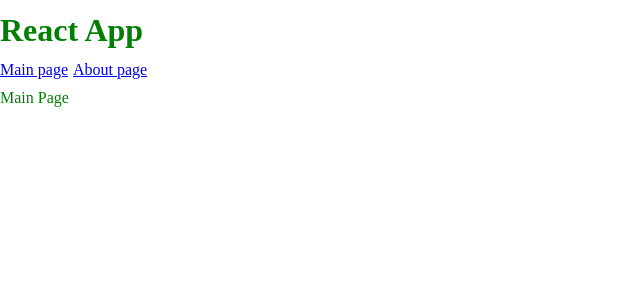
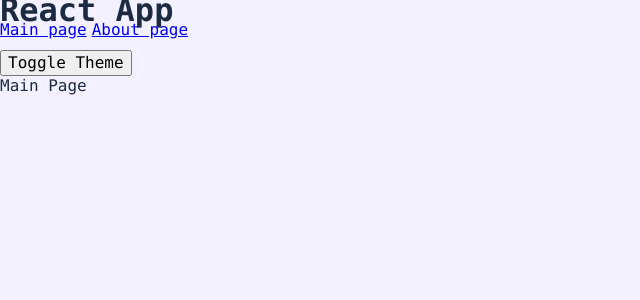
Before and after one commit to archebaldo77/arche77-blog, a React app: page / in a window 1280 px wide. Shown: the top 300 px of the page, without its empty margins (0-640 px from the left). Built offline with nearby package versions, Linux system fonts and the light colour scheme.

Commit message:
Add: basic styles (reset, variables, themes (light/dark))

```diff
--- a/src/components/app/app.module.scss
+++ b/src/components/app/app.module.scss
@@ -1,5 +1,5 @@
 .app {
-  color: green;
+  min-height: 100vh;
 }
 
 .links {
--- a/src/components/app/app.tsx
+++ b/src/components/app/app.tsx
@@ -1,5 +1,5 @@
 // packages;
-import { Suspense } from "react";
+import { Suspense, useState } from "react";
 import { Routes, Route, Link } from "react-router-dom";
 
 // pages;
@@ -9,14 +9,28 @@ import { AboutLazy } from "../../pages/about/about.lazy";
 // styles;
 import cls from "./app.module.scss";
 
+enum Theme {
+  LIGHT = `light`,
+  DARK = `dark`,
+}
+
 export const App = () => {
+  const [theme, setTheme] = useState<Theme>(Theme.LIGHT);
+
+  const toggleTheme = () => {
+    setTheme((prevTheme) =>
+      prevTheme === Theme.LIGHT ? Theme.DARK : Theme.LIGHT
+    );
+  };
+
   return (
-    <div className={cls.app}>
+    <div className={`${cls.app} ${theme}`}>
       <h1>React App</h1>
       <div className={cls.links}>
         <Link to="/">Main page</Link>
         <Link to="/about">About page</Link>
       </div>
+      <button onClick={toggleTheme}>Toggle Theme</button>
       <Suspense fallback={<div>Loading...</div>}>
         <Routes>
           <Route path="/" element={<MainLazy />} />
--- /dev/null
+++ b/src/styles/reset.scss
@@ -0,0 +1,26 @@
+img,
+picture,
+video,
+canvas,
+svg {
+  display: block;
+  max-width: 100%;
+}
+
+input,
+button,
+textarea,
+select {
+  font: inherit;
+}
+
+p,
+h1,
+h2,
+h3,
+h4,
+h5,
+h6 {
+  margin: 0;
+  overflow-wrap: break-word;
+}
--- a/src/styles/style.scss
+++ b/src/styles/style.scss
@@ -1,3 +1,8 @@
+@import "./variables/global.scss";
+@import "./reset.scss";
+@import "./themes/light.scss";
+@import "./themes/dark.scss";
+
 *,
 *::before,
 *::after {
@@ -6,5 +11,6 @@
 
 body {
   margin: 0;
-  font: 400 16px/18px "Times New Roman", sans-serif;
+  font: var(--font-main);
+  min-height: 100vh;
 }
--- /dev/null
+++ b/src/styles/themes/dark.scss
@@ -0,0 +1,4 @@
+.dark {
+  background-color: var(--bg-color-dark);
+  color: var(--primary-color-dark);
+}
--- /dev/null
+++ b/src/styles/themes/light.scss
@@ -0,0 +1,4 @@
+.light {
+  background-color: var(--bg-color-light);
+  color: var(--primary-color-light);
+}
--- /dev/null
+++ b/src/styles/variables/global.scss
@@ -0,0 +1,28 @@
+:root {
+  // fonts;
+  --font-family: "Consolas", "Times New Roman", serif;
+
+  --font-size-m: 16px;
+  --font-size-l: 20px;
+
+  --font-line-m: 20px;
+  --font-line-l: 24px;
+
+  --font-weight-m: 400;
+  --font-weight-l: 700;
+
+  --font-main: var(--font-weight-m) var(--font-size-m) / var(--font-line-m)
+    var(--font-family);
+
+  // colors;
+
+  // dark;
+  --bg-color-dark: #161a1d;
+  --primary-color-dark: #b8acf6;
+  --seconday-color-dark: #42b2d7;
+
+  // light;
+  --bg-color-light: #f3f0ff;
+  --primary-color-light: #1c2b41;
+  --seconday-color-light: #50253f;
+}
```
